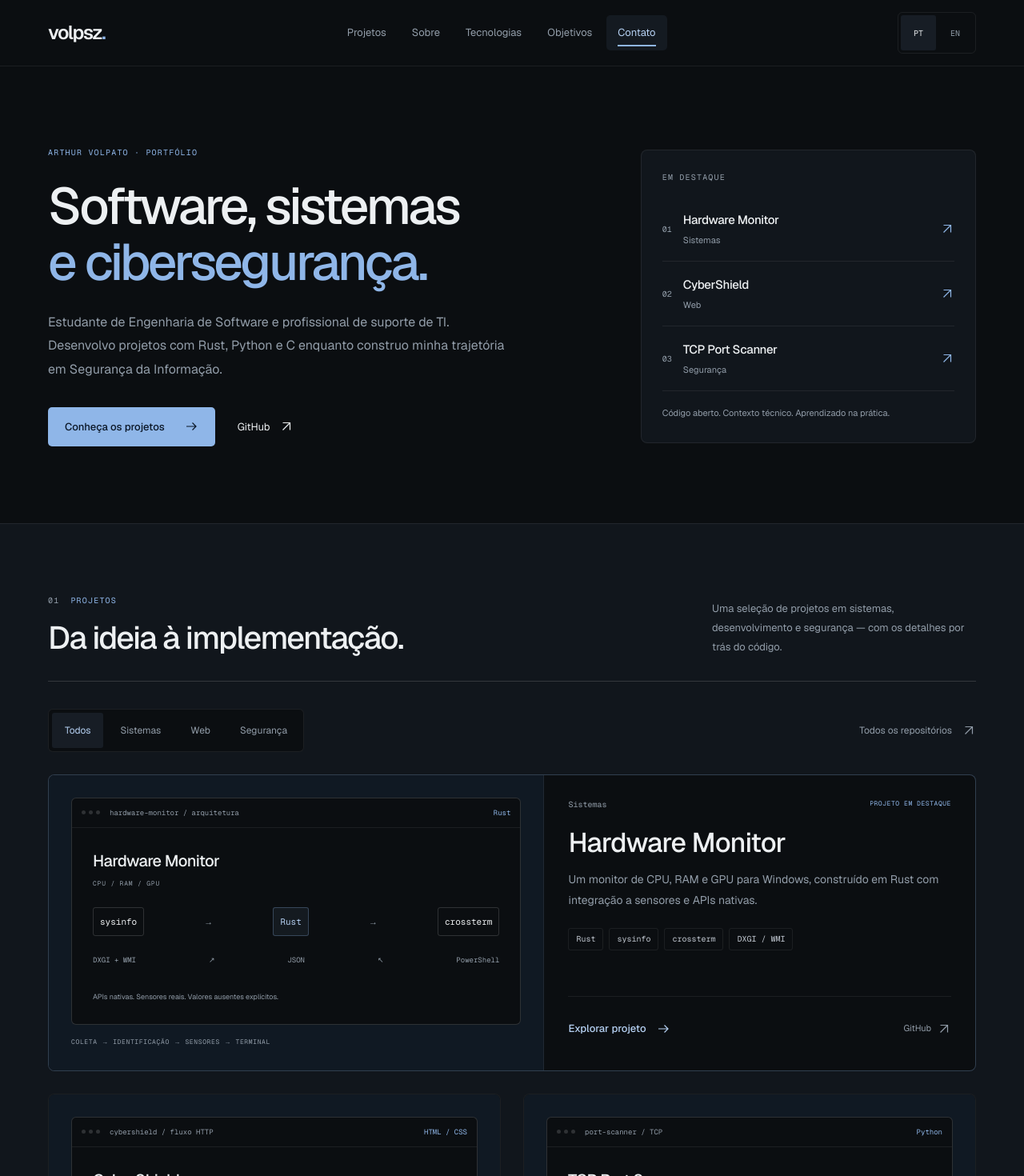
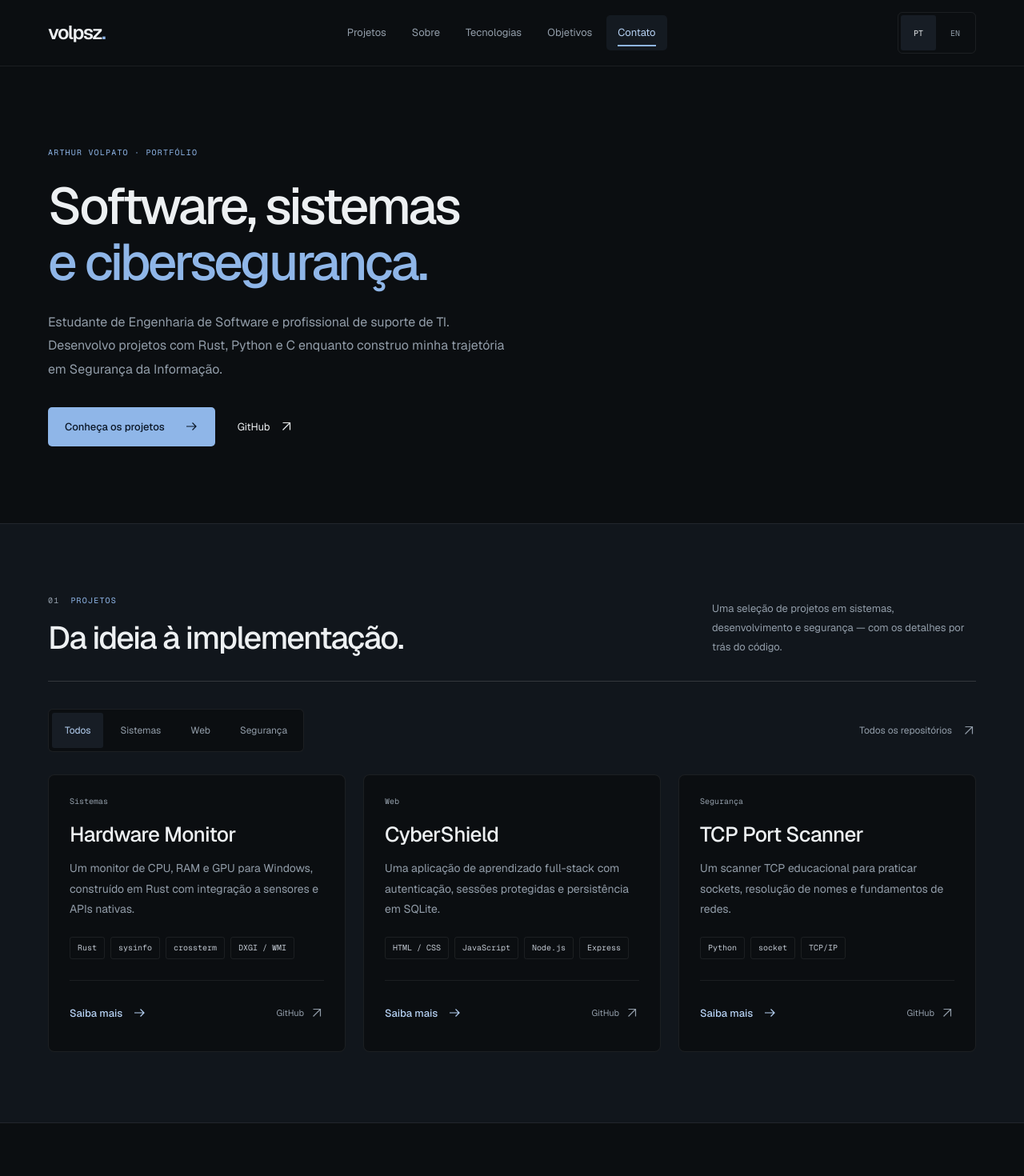
Before and after one commit to volpszz/volpszz-tech, a Next.js app: page / in a window 1280 px wide. Shown: the top 1470 px of the page at 80% size. Built offline with nearby package versions, Linux system fonts and the light colour scheme.

Commit message:
fix: simplify project cards and remove repeated project listings

```diff
--- a/app/content.ts
+++ b/app/content.ts
@@ -60,7 +60,7 @@ export const copy = {
     },
     filterLabel: "Filtrar projetos",
     featured: "PROJETO EM DESTAQUE",
-    details: "Explorar projeto",
+    details: "Saiba mais",
     sourceCode: "Código no GitHub",
     allRepos: "Todos os repositórios",
     aboutLabel: "SOBRE",
@@ -172,7 +172,7 @@ export const copy = {
     },
     filterLabel: "Filter projects",
     featured: "FEATURED PROJECT",
-    details: "Explore project",
+    details: "Learn more",
     sourceCode: "Source on GitHub",
     allRepos: "All repositories",
     aboutLabel: "ABOUT",
--- a/app/globals.css
+++ b/app/globals.css
@@ -175,16 +175,13 @@ button:focus-visible {
   display: none;
 }
 
-/* Intro: editorial content, with a functional project index */
+/* Intro: a single, focused presentation */
 .hero {
-  display: grid;
-  grid-template-columns: 1.6fr 1fr;
-  align-items: center;
-  gap: 70px;
   padding-block: 100px 96px;
 }
 .hero-copy {
   min-width: 0;
+  max-width: 780px;
 }
 h1 {
   font-size: clamp(46px, 5vw, 68px);
@@ -393,11 +390,12 @@ h3 {
 }
 .projects-grid {
   display: grid;
-  grid-template-columns: repeat(2, minmax(0, 1fr));
-  gap: 28px;
+  grid-template-columns: repeat(3, minmax(0, 1fr));
+  gap: 22px;
 }
 .project-card {
   min-width: 0;
+  display: flex;
   overflow: hidden;
   background: var(--background);
   border: 1px solid var(--border);
@@ -435,7 +433,8 @@ h3 {
   border-right: 1px solid var(--border);
 }
 .project-text {
-  padding: 30px;
+  padding: 26px;
+  width: 100%;
   display: flex;
   flex-direction: column;
 }
@@ -1128,6 +1127,9 @@ h3 {
   }
 }
 @media (max-width: 900px) {
+  .projects-grid {
+    grid-template-columns: repeat(2, minmax(0, 1fr));
+  }
   .navigation {
     display: none;
     position: absolute;
--- a/app/portfolio.tsx
+++ b/app/portfolio.tsx
@@ -18,7 +18,6 @@ import {
   SiteFooter,
   SiteHeader,
 } from "./components/site-shell";
-import { ProjectArtwork } from "./components/project-artwork";
 
 export default function Portfolio() {
   const { locale } = useLanguage();
@@ -57,24 +56,6 @@ export default function Portfolio() {
               </a>
             </div>
           </div>
-          <aside className="project-index" aria-label={t.projectIndex}>
-            <p className="eyebrow">{t.projectIndex}</p>
-            {projects.map((project, index) => (
-              <Link
-                href={`/projects/${project.slug}/`}
-                key={project.slug}
-                className="index-project"
-              >
-                <span className="index-number">0{index + 1}</span>
-                <div>
-                  <strong>{project.name}</strong>
-                  <span>{t.filters[project.category]}</span>
-                </div>
-                <Arrow diagonal />
-              </Link>
-            ))}
-            <p className="index-note">{t.indexDescription}</p>
-          </aside>
         </section>
 
         <section id="work" className="work-section section-band">
@@ -110,34 +91,14 @@ export default function Portfolio() {
                 <Arrow diagonal />
               </a>
             </div>
-            <div
-              className={`projects-grid${visibleProjects.length === 1 ? " single" : ""}`}
-              aria-live="polite"
-            >
+            <div className="projects-grid" aria-live="polite">
               {visibleProjects.map((project) => (
-                <article
-                  key={project.slug}
-                  className={`project-card${project.slug === "hardware-monitor" ? " featured" : ""}`}
-                >
-                  <Link
-                    className="project-cover"
-                    href={`/projects/${project.slug}/`}
-                    aria-label={`${t.details}: ${project.name}`}
-                  >
-                    <ProjectArtwork project={project} locale={locale} />
-                  </Link>
+                <article key={project.slug} className="project-card">
                   <div className="project-text">
                     <div className="project-meta">
                       <span>{t.filters[project.category]}</span>
-                      {project.slug === "hardware-monitor" && (
-                        <span className="featured-label">{t.featured}</span>
-                      )}
                     </div>
-                    <h3>
-                      <Link href={`/projects/${project.slug}/`}>
-                        {project.name}
-                      </Link>
-                    </h3>
+                    <h3>{project.name}</h3>
                     <p>{project.summary[locale]}</p>
                     <div className="tags">
                       {project.stack.slice(0, 4).map((tag) => (
@@ -148,6 +109,7 @@ export default function Portfolio() {
                       <Link
                         className="text-link case-link"
                         href={`/projects/${project.slug}/`}
+                        aria-label={`${t.details}: ${project.name}`}
                       >
                         {t.details}
                         <Arrow />
```
Also changed, not shown: 4 other files (tests, documents, lock files or other folders).
